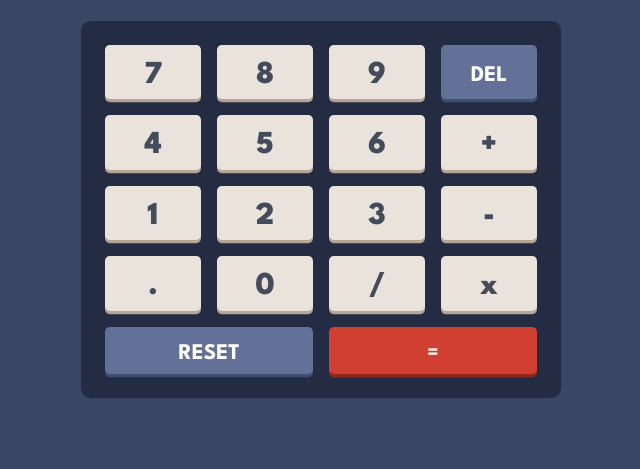
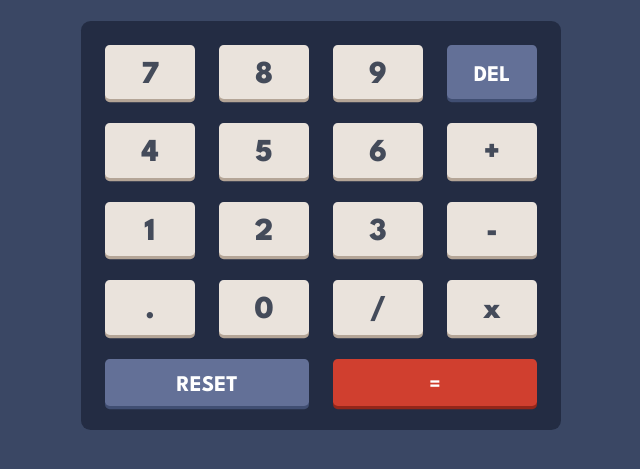
Before and after one commit to rafaeldevvv/calculator, a plain HTML site: page index.html in a window 1280 px wide. Shown: the part 187-656 px from the top of the page, without its empty margins (319-959 px from the left). Drawn offline with Linux system fonts and the light colour scheme.

Commit message:
feat: change keyboard gap

```diff
--- a/styles/index.css
+++ b/styles/index.css
@@ -364,7 +364,7 @@ button {
 .keyboard {
    grid-template-columns: repeat(4, 1fr);
    padding: 1.5rem;
-   gap: 1rem;
+   gap: clamp(.5rem, 4vw, 1.5rem);
 }
 
 .expression {
```
